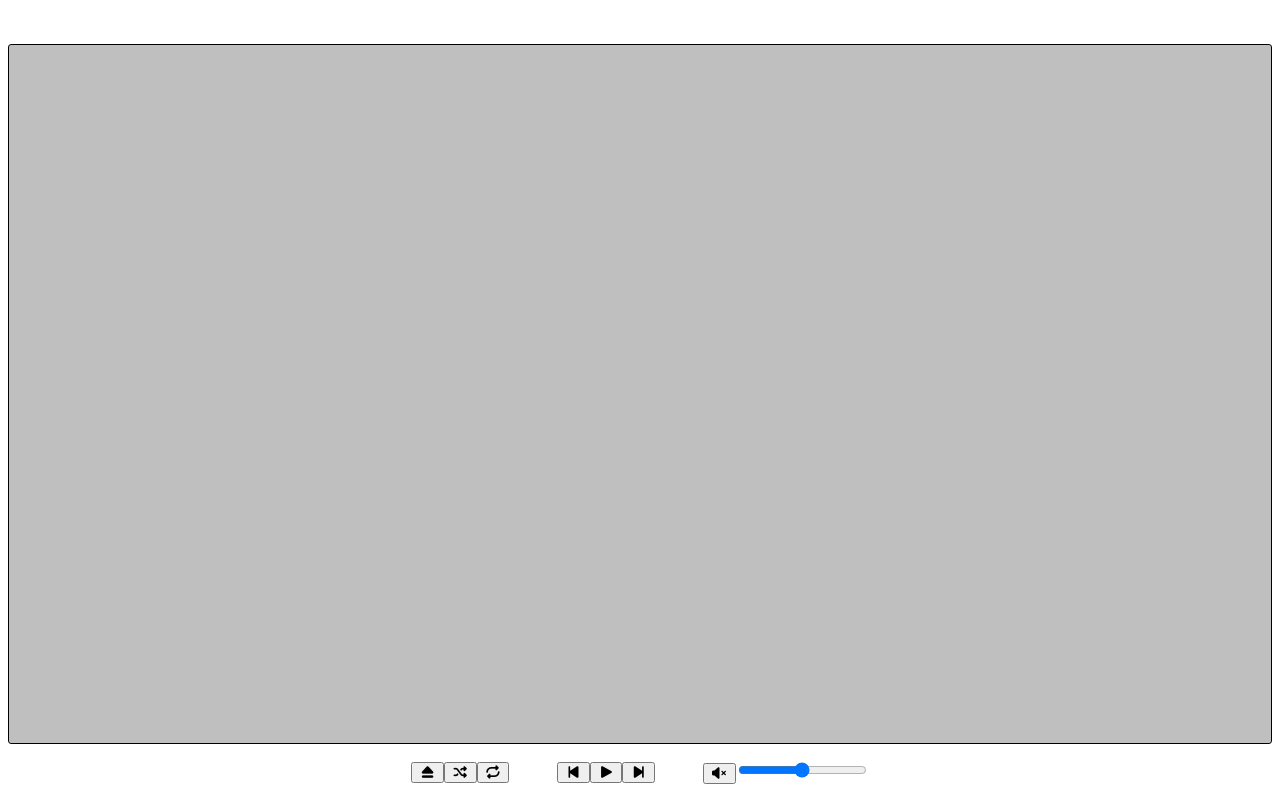
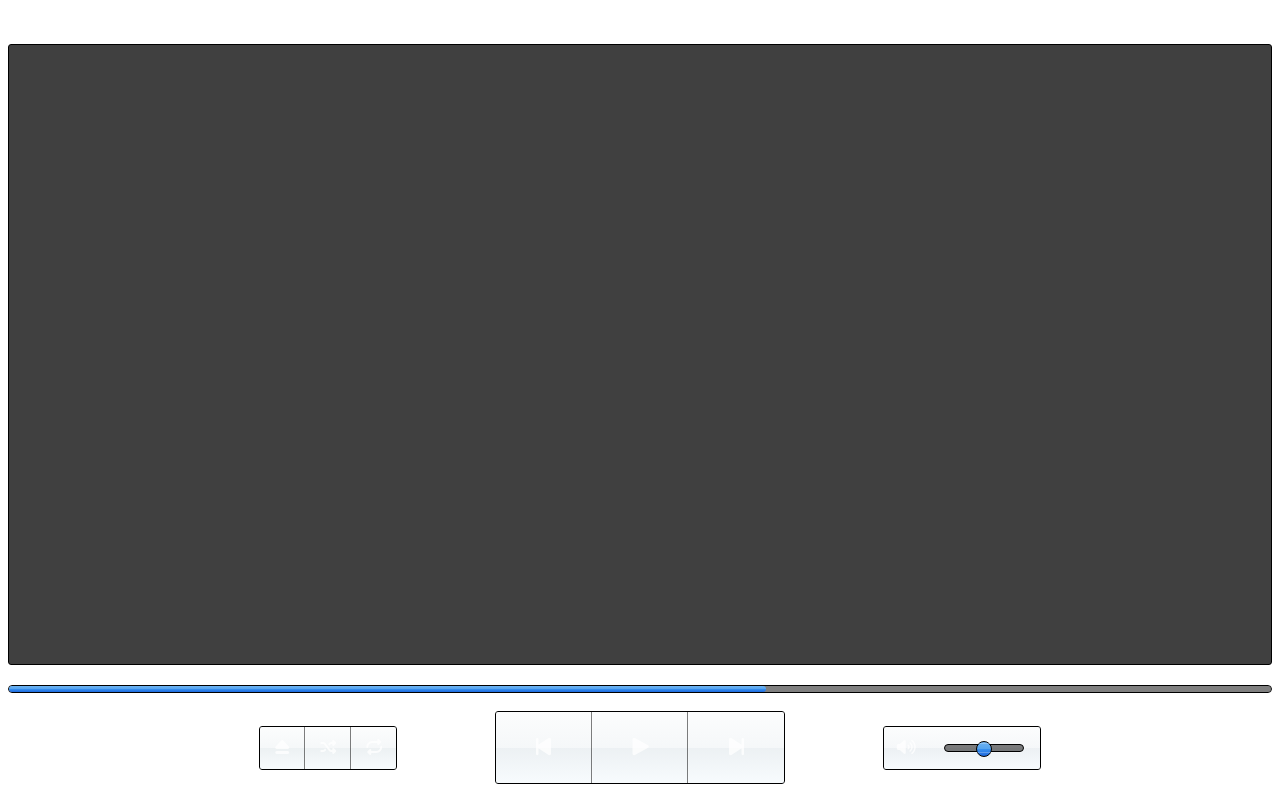
Before and after one commit to onix-labs/onixlabs-media-player, an Angular app: page / in a window 1280 px wide. Built offline with nearby package versions, Linux system fonts and the light colour scheme.

Commit message:
UI design

```diff
--- a/src/app/components/layout/layout-controls/layout-controls.html
+++ b/src/app/components/layout/layout-controls/layout-controls.html
@@ -1,28 +1,27 @@
-<div class="control-container-seek">
-
+<div class="seek-bar-container">
+  <progress value="60" max="100"></progress>
 </div>
-<div class="control-container-buttons">
+<div class="control-container">
   <div class="control-container-left">
-    <button><i class="fa-solid fa-eject"></i></button>
-    <button><i class="fa-solid fa-shuffle"></i></button>
-    <button><i class="fa-solid fa-repeat"></i></button>
+    <div class="control-container-wrapper">
+      <button><i class="fa-solid fa-eject"></i></button>
+      <button><i class="fa-solid fa-shuffle"></i></button>
+      <button><i class="fa-solid fa-repeat"></i></button>
+    </div>
   </div>
   <div class="control-container-center">
-    <button><i class="fa-solid fa-backward-step"></i></button>
-    <button>
-      <i class="fa-solid fa-play"></i>
-      <!--    <i class="fa-solid fa-pause"></i>-->
-      <!--    <i class="fa-solid fa-stop"></i>-->
-    </button>
-    <button><i class="fa-solid fa-forward-step"></i></button>
+    <div class="control-container-wrapper">
+      <button><i class="fa-solid fa-backward-step"></i></button>
+      <button><i class="fa-solid fa-play"></i></button>
+      <button><i class="fa-solid fa-forward-step"></i></button>
+    </div>
   </div>
   <div class="control-container-right">
-    <button>
-      <i class="fa-solid fa-volume-xmark"></i>
-      <!--    <i class="fa-solid fa-volume-off"></i>-->
-      <!--    <i class="fa-solid fa-volume-low"></i>-->
-      <!--    <i class="fa-solid fa-volume-high"></i>-->
-    </button>
-    <input type="range"/>
+    <div class="control-container-wrapper">
+      <button><i class="fa-solid fa-volume-high"></i></button>
+      <div class="volume-container">
+        <input type="range" min="0" max="100" value="50"/>
+      </div>
+    </div>
   </div>
 </div>
--- a/src/app/components/layout/layout-controls/layout-controls.scss
+++ b/src/app/components/layout/layout-controls/layout-controls.scss
@@ -1,11 +1,166 @@
 :host {
   display: flex;
   flex-direction: column;
+  gap: 1rem;
+  padding: 0.5rem 0.5rem 1rem;
 
-  div.control-container-buttons {
+  progress {
+    width: 100%;
+    height: 0.5rem;
+    appearance: none;
+    -webkit-appearance: none;
+    border-radius: 0.25rem;
+    border: 0.0625rem solid black;
+    outline: 0.0625rem solid rgba(255, 255, 255, 0.25);
+
+    &::-webkit-progress-bar {
+      background-color: rgba(0, 0, 0, 0.5);
+      border-radius: 10px;
+    }
+
+    &::-webkit-progress-value {
+      background: linear-gradient(to bottom, #6db3f2 0%, #54a3ee 50%, #3690f0 51%, #1e69de 100%);
+      border-radius: 0.25rem;
+    }
+  }
+
+  .volume-container {
+    flex: 1;
+    flex-direction: column;
+    background: rgba(255, 255, 255, 0.1);
+    background: linear-gradient(to bottom,
+      rgba(242, 246, 248, 0.25) 0%,
+      rgba(216, 225, 231, 0.25) 50%,
+      rgba(181, 198, 208, 0.25) 51%,
+      rgba(224, 239, 249, 0.25) 100%);
+
+    input[type="range"] {
+      width: 5rem;
+      flex: 1;
+      appearance: none;
+      -webkit-appearance: none;
+      background: transparent;
+      border-radius: 0.25rem;
+      margin: 0 1rem;
+
+      &::-webkit-slider-runnable-track {
+        height: 0.5rem;
+        background-color: rgba(0, 0, 0, 0.5);
+        border-radius: 0.25rem;
+        border: 0.0625rem solid black;
+        outline: 0.0625rem solid rgba(255, 255, 255, 0.25);
+      }
+
+      &::-moz-range-track {
+        height: 0.5rem;
+        background-color: rgba(0, 0, 0, 0.5);
+        border-radius: 0.25rem;
+        border: 0.0625rem solid black;
+      }
+
+      &::-webkit-slider-thumb {
+        appearance: none;
+        -webkit-appearance: none;
+        width: 1rem;
+        height: 1rem;
+        margin-top: -0.25rem; /* centers thumb on track */
+        border-radius: 50%;
+        background: linear-gradient(
+            to bottom,
+            #6db3f2 0%,
+            #54a3ee 50%,
+            #3690f0 51%,
+            #1e69de 100%
+        );
+        border: 0.0625rem solid black;
+        cursor: pointer;
+      }
+
+      &::-moz-range-thumb {
+        width: 1rem;
+        height: 1rem;
+        border-radius: 50%;
+        background: linear-gradient(
+            to bottom,
+            #6db3f2 0%,
+            #54a3ee 50%,
+            #3690f0 51%,
+            #1e69de 100%
+        );
+        border: 0.0625rem solid black;
+        cursor: pointer;
+      }
+    }
+  }
+
+  .control-container {
     display: flex;
-    justify-content: center;
     gap: 3rem;
-    padding: 1rem;
+
+    div {
+      display: flex;
+      align-items: center;
+
+      button {
+        color: rgba(255, 255, 255, 0.75);
+        background: linear-gradient(to bottom,
+          rgba(242, 246, 248, 0.25) 0%,
+          rgba(216, 225, 231, 0.25) 50%,
+          rgba(181, 198, 208, 0.25) 51%,
+          rgba(224, 239, 249, 0.25) 100%);
+        border: none;
+        padding: 0.75rem;
+        border-left: 0.0625rem solid rgba(255, 255, 255, 0.25);
+        border-right: 0.0625rem solid rgba(0, 0, 0, 0.5);
+        font-size: 1rem;
+        transition: background 1s ease-in-out, color 1s ease-in-out;
+
+        &:first-of-type {
+          border-left: none;
+        }
+
+        &:last-of-type {
+          border-right: none;
+        }
+
+        &:hover {
+          color: white;
+          background: linear-gradient(to bottom,
+            rgba(242, 246, 248, 0.75) 0%,
+            rgba(216, 225, 231, 0.75) 50%,
+            rgba(181, 198, 208, 0.75) 51%,
+            rgba(224, 239, 249, 0.75) 100%);
+        }
+      }
+
+      &.control-container-left {
+        justify-content: right;
+        width: 33.33%;
+      }
+
+      &.control-container-center {
+        justify-content: center;
+        width: 33.33%;
+
+        button {
+          font-size: 1.25rem;
+          padding: 1.5rem;
+          width: 6rem;
+        }
+      }
+
+      &.control-container-right {
+        justify-content: left;
+        width: 33.33%;
+      }
+    }
+
+    .control-container-wrapper {
+      display: flex;
+      align-items: stretch;
+      border-radius: 3px;
+      border: 0.0625rem solid black;
+      outline: 0.0625rem solid rgba(255, 255, 255, 0.25);
+    }
   }
 }
--- a/src/app/components/layout/layout-outlet/layout-outlet.scss
+++ b/src/app/components/layout/layout-outlet/layout-outlet.scss
@@ -8,7 +8,7 @@
     display: flex;
     flex-direction: column;
     flex: 1;
-    background: rgba(0, 0, 0, 0.25);
+    background: rgba(0, 0, 0, 0.75);
     border: 0.0625rem solid black;
     border-radius: 3px;
     outline: 0.0625rem solid rgba(255, 255, 255, 0.25);
```
